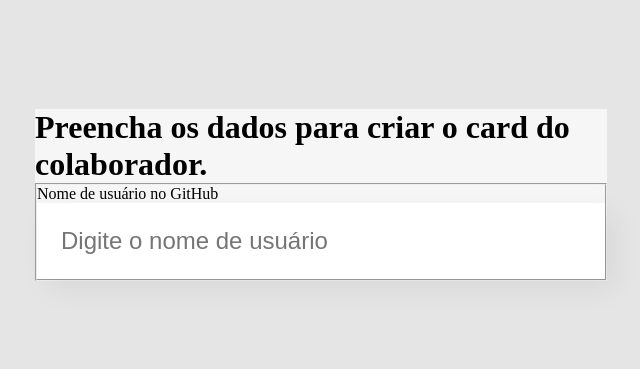
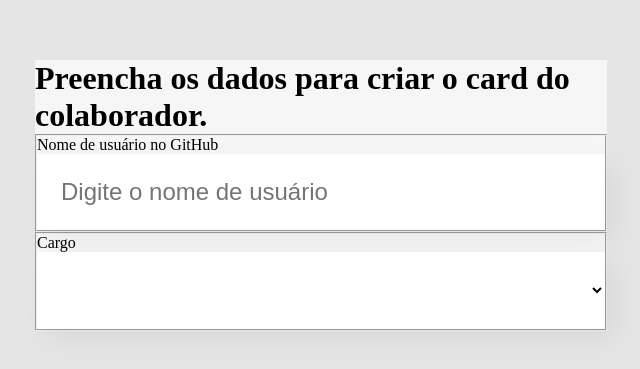
Before and after one commit to paulohmoreira/squad-builder, a React (Create React App) app: page / in a window 1280 px wide. Shown: the part 205-574 px from the top of the page, without its empty margins (319-959 px from the left). Built offline with nearby package versions, Linux system fonts and the light colour scheme.

Commit message:
Criar Dropdown com os cargos

```diff
--- a/src/components/Form/index.js
+++ b/src/components/Form/index.js
@@ -1,11 +1,13 @@
 import InputText from '../InputText';
-import './form.css';
+import SelectDropdown from '../SelectDropdown';
+import './style.css';
 
 const Form = () => {
   return (
     <form className='squad-form'>
       <h1>Preencha os dados para criar o card do colaborador.</h1>
       <InputText />
+      <SelectDropdown />
     </form>
   );
 };
--- /dev/null
+++ b/src/components/SelectDropdown/index.js
@@ -0,0 +1,20 @@
+import './style.css';
+
+const SelectDropdown = () => {
+  return (
+    <fieldset className='combo-box'>
+      <label>Cargo</label>
+      <select>
+        <option></option>
+        <option>Programação</option>
+        <option>Front-End</option>
+        <option>Data Science</option>
+        <option>Devops</option>
+        <option>UX e Design</option>
+        <option>Mobile</option>
+      </select>
+    </fieldset>
+  );
+};
+
+export default SelectDropdown;
--- /dev/null
+++ b/src/components/SelectDropdown/style.css
@@ -0,0 +1,8 @@
+.combo-box select {
+  background-color: #fff;
+  box-shadow: 10px 10px 30px rgba(0, 0, 0, 0.06);
+  width: 100%;
+  border: none;
+  font-size: 1.5rem;
+  padding: 1.5rem;
+}
```
Also changed, not shown: src/components/Form/style.css (renamed from src/components/Form/form.css), 1 other file (tests, documents, lock files or other folders).
